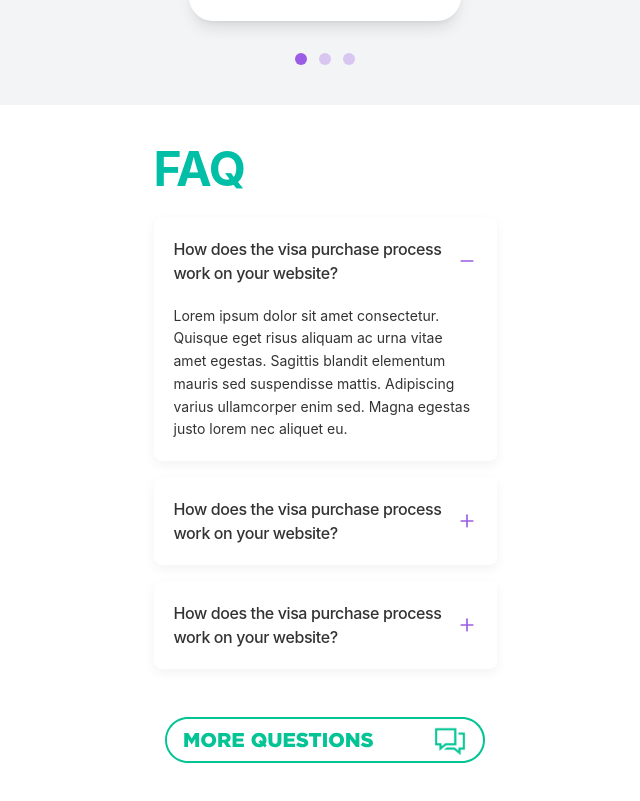
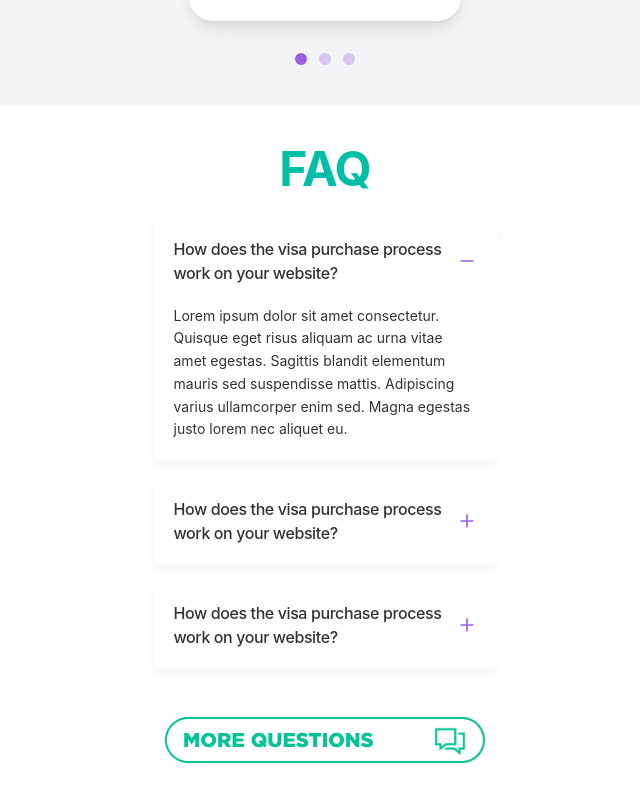
Before and after one commit to Iusif797/getvisago_final, a React (Vite) app: page / in a window 1280 px wide. Shown: the part 4894-5695 px from the top of the page, without its empty margins (315-955 px from the left). Built offline with nearby package versions, Linux system fonts and the light colour scheme.

Commit message:
Выравнивание заголовка FAQ по центру

```diff
--- a/src/index.css
+++ b/src/index.css
@@ -415,7 +415,7 @@
   }
 
   .faq-title {
-    @apply text-5xl font-bold text-visa-green mb-6;
+    @apply text-5xl font-bold text-visa-green mb-6 text-center;
   }
 
   .faq-questions {
```
